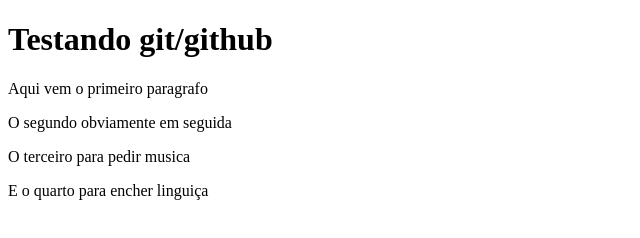
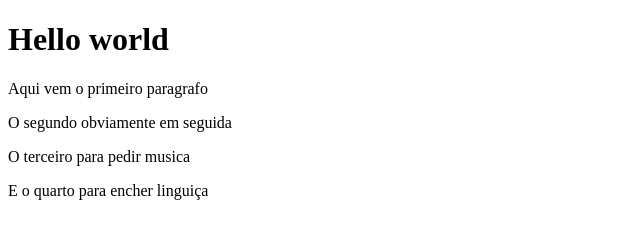
Before and after one commit to TheRenanBruno/Teste-de-git, a plain HTML site: page index.html in a window 1280 px wide. Shown: the whole page, without its empty margins (0-640 px from the left). Drawn offline with Linux system fonts and the light colour scheme.

Commit message:
alteracoes diversas no paradigma

```diff
--- a/index.html
+++ b/index.html
@@ -7,7 +7,7 @@
 	<title>Testando git/github</title>
 </head>
 <body>
-    <h1>Testando git/github </h1>
+    <h1>Hello world</h1>
     	<p>Aqui vem o primeiro paragrafo</p>
     	<p>O segundo obviamente em seguida</p>
     	<p>O terceiro para pedir musica </p>
```
